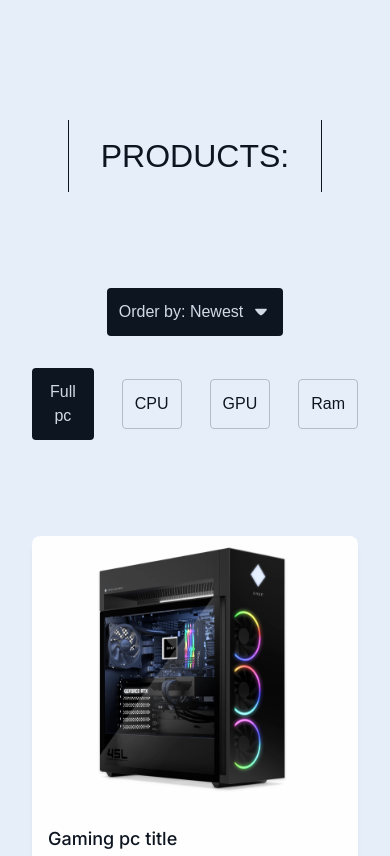
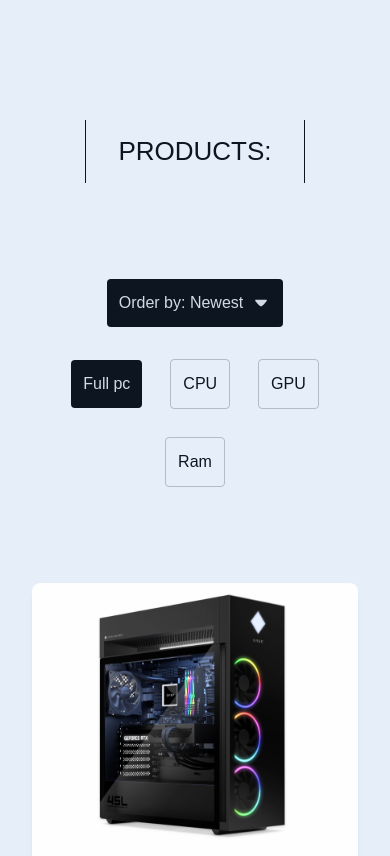
Before and after one commit to dagnt1l/advanced-store, a website with bundled scripts: page index.html in a window 390 px wide. Shown: the part 1000-1856 px from the top of the page. Built offline with nearby package versions, Linux system fonts and the light colour scheme; a web font is replaced by a local one.

Commit message:
Fix some problems.

```diff
--- a/index.html
+++ b/index.html
@@ -109,7 +109,7 @@
             <path d="M15.4942 6.82905C15.8647 7.10197 15.9439 7.62364 15.671 7.99421C15.459 8.28206 15.247 8.55566 15.061 8.794C14.6897 9.26966 14.1786 9.90683 13.6233 10.5463C13.0716 11.1817 12.4599 11.8387 11.8889 12.3432C11.6043 12.5947 11.3101 12.8259 11.0233 12.9988C10.7594 13.1579 10.3967 13.3333 9.99996 13.3333C9.60321 13.3333 9.24046 13.1579 8.97654 12.9988C8.68971 12.8259 8.39562 12.5947 8.11104 12.3432C7.53997 11.8387 6.92827 11.1817 6.37657 10.5463C5.82127 9.90683 5.31017 9.26966 4.93891 8.794C4.75293 8.55566 4.54089 8.28206 4.3289 7.99422C4.05597 7.62364 4.13513 7.10197 4.50571 6.82905C4.65467 6.71933 4.82806 6.66652 4.99989 6.66666H9.99996H15C15.1718 6.66652 15.3452 6.71933 15.4942 6.82905Z" fill="currentColor" />
           </svg>
         </button>
-        <div class="flex items-center justify-center gap-7 lg:justify-start">
+        <div class="flex items-center flex-wrap justify-center gap-7 lg:justify-start">
           <button class="primary">Full pc</button>
           <button class="secondary">CPU</button>
           <button class="secondary">GPU</button>
--- a/src/css/style.css
+++ b/src/css/style.css
@@ -76,7 +76,7 @@ button.secondary,
 }
 
 .section-title {
-  @apply font-title border-midnight-900 mx-auto w-fit border-x px-8 py-3 text-center text-[32px] tracking-[10%] uppercase lg:px-10 lg:py-5;
+  @apply font-title border-midnight-900 mx-auto w-fit border-x px-8 py-3 text-center text-[26px] tracking-[10%] uppercase lg:px-10 lg:py-5 lg:text-[32px];
 }
 
 .card {
```
Also changed, not shown: src/css/output.css.
